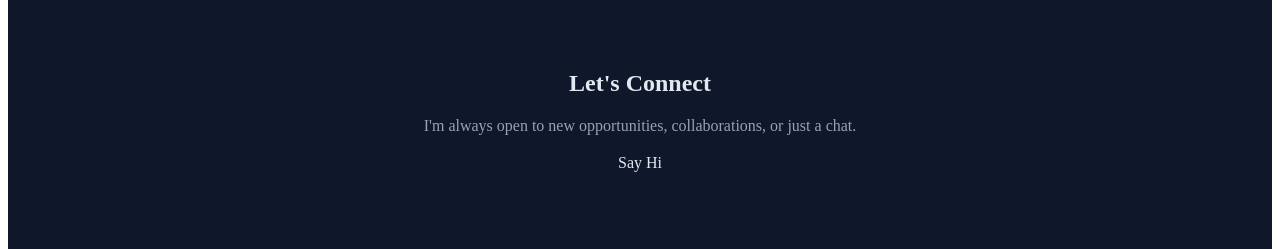
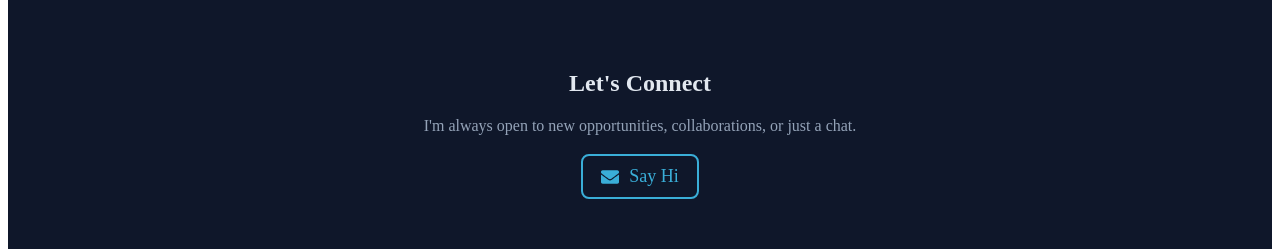
Before and after one commit to hannah-xia-projects/online-portfolio, a React app in the folder frontend/: page /about in a window 1280 px wide. Shown: the part 457-706 px from the top of the page. Built offline with nearby package versions, Linux system fonts and the light colour scheme; the HTML template or start-up script is replaced by a standard one.

Commit message:
finish base about page + add navbar to every page
Signed-off-by: Hannah Xia <hannahxia95@gmail.com>

```diff
--- a/frontend/package.json
+++ b/frontend/package.json
@@ -13,6 +13,7 @@
     "axios": "^1.17.0",
     "react": "^19.2.6",
     "react-dom": "^19.2.6",
+    "react-icons": "^5.6.0",
     "react-router-dom": "^7.16.0"
   },
   "devDependencies": {
--- a/frontend/src/App.css
+++ b/frontend/src/App.css
@@ -309,7 +309,7 @@ petals!
   margin-bottom: 10px;
 }
 
-.about-cta a {
+/*.about-cta a {
   display: inline-block;
   margin-top: 10px;
   padding: 10px 20px;
@@ -318,4 +318,33 @@ petals!
   border-radius: 6px;
   text-decoration: none;
   font-weight: 600;
+} */
+
+.btn {
+  display: inline-flex;
+  align-items: center;
+  gap: 10px;
+  padding: 10px 18px;
+
+  background-color: transparent;
+  border: 2px solid #3aaed8;
+
+  color: #3aaed8;
+  text-decoration: none;
+  border-radius: 8px;
+
+  font-size: 18px;
+  font-weight: 500;
+
+  transition: all 0.2s ease;
 }
+
+.btn .icon {
+  font-size: 18px;
+}
+
+
+.btn:hover {
+  background: #3aaed8;
+  color: white;
+}
--- a/frontend/src/pages/About.jsx
+++ b/frontend/src/pages/About.jsx
@@ -1,5 +1,7 @@
 import Navbar from "../components/Navbar";
 import HannahPic from "../assets/Hannah.jpg";
+import {Link} from "react-router-dom";
+import { FaEnvelope } from "react-icons/fa";
 
 export function About() {
     return (
@@ -43,7 +45,10 @@ export function About() {
                     <p>
                         I'm always open to new opportunities, collaborations, or just a chat.
                     </p>
-                    Say Hi
+                    <Link to="/contact" className="btn">
+                        <FaEnvelope className="icon" />
+                        <span>Say Hi</span>
+                    </Link>
                 </div>
             </section>
         </>
--- a/frontend/src/pages/Contact.jsx
+++ b/frontend/src/pages/Contact.jsx
@@ -4,5 +4,9 @@ import { useEffect, useState } from "react";
 import Navbar from "../components/Navbar";
 
 export default function Contact() {
-    return <h1>Contact Page</h1>;
+    return (
+        <>
+            <Navbar/>
+        </>
+    )
 };
--- a/frontend/src/pages/Projects.jsx
+++ b/frontend/src/pages/Projects.jsx
@@ -4,5 +4,9 @@ import { getProjects } from "../api/projectApi";
 import Navbar from "../components/Navbar";
 
 export default function Projects() {
-    return <h1>Projects Page</h1>;
+    return (
+        <>
+            <Navbar/>
+        </>
+    )
 };
--- a/frontend/src/pages/Skills.jsx
+++ b/frontend/src/pages/Skills.jsx
@@ -4,5 +4,9 @@ import { getSkills } from "../api/skillsApi";
 import Navbar from "../components/Navbar";
 
 export default function Skills() {
-    return <h1>Skills Page</h1>;
+    return (
+        <>
+            <Navbar/>
+        </>
+    )
 };
```
Also changed, not shown: 1 other file (tests, documents, lock files or other folders).
